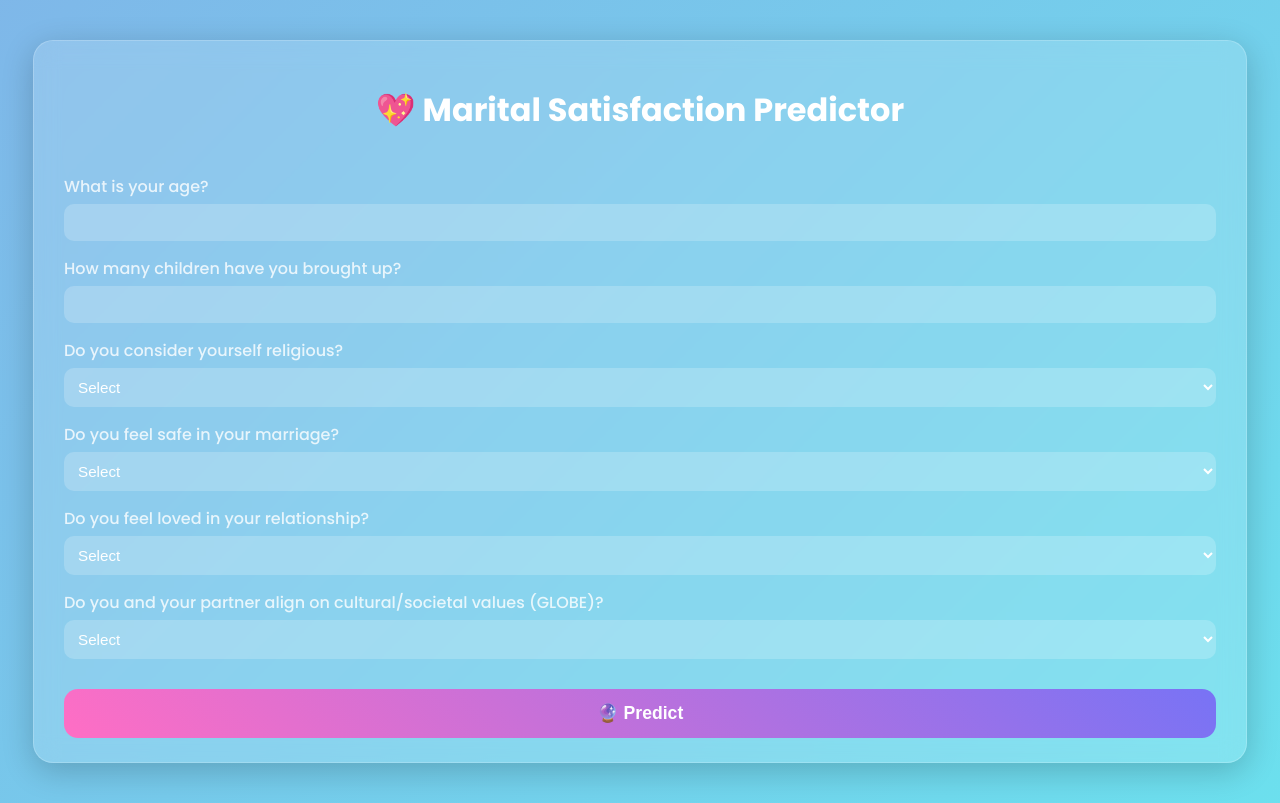
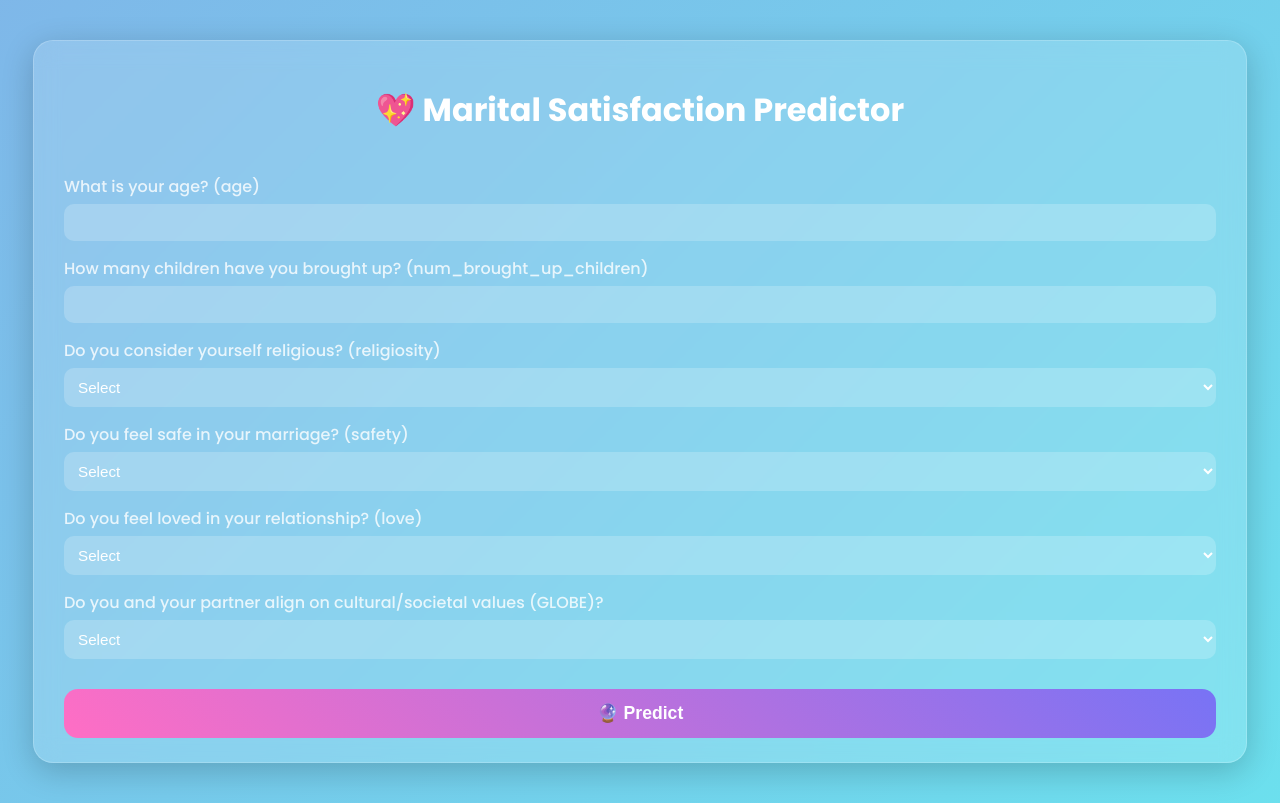
Before and after one commit to weida0715/MLOPs-Data-Mining-Project, a Flask app: page / in a window 1280 px wide. Shown: the top 803 px of the page. Run offline with Flask 3, Linux system fonts and the light colour scheme; parts of the project's set-up code (start-up, migrations or seed data) failed here and were passed over.

Commit message:
Flask demo 2

```diff
--- a/templates/marital_satisfaction.html
+++ b/templates/marital_satisfaction.html
@@ -11,38 +11,56 @@
       <div class="glassmorphic-card">
         <h1>💖 Marital Satisfaction Predictor</h1>
         <form method="POST">
-          <label>What is your age?</label>
+          <label>What is your age? (age)</label>
           <input type="number" name="age" step="1" required value="{{ request.form.age or '' }}" />
 
-          <label>How many children have you brought up?</label>
+          <label>How many children have you brought up? (num_brought_up_children)</label>
           <input type="number" name="num_brought_up_children" required value="{{ request.form.num_brought_up_children or '' }}" />
 
-          <label>Do you consider yourself religious?</label>
+          <label>Do you consider yourself religious? (religiosity)</label>
           <select name="religiosity" required>
             <option value="" disabled {% if request.form.religiosity is not defined %}selected{% endif %}>Select</option>
-            <option value="1" {% if request.form.religiosity == '1' %}selected{% endif %}>Yes</option>
-            <option value="0" {% if request.form.religiosity == '0' %}selected{% endif %}>No</option>
+            <option value="1" {% if request.form.religiosity == '1' %}selected{% endif %}>1 - Strongly Disagree</option>
+            <option value="2" {% if request.form.religiosity == '2' %}selected{% endif %}>2 - Disagree</option>
+            <option value="3" {% if request.form.religiosity == '3' %}selected{% endif %}>3 - Somewhat Disagree</option>
+            <option value="4" {% if request.form.religiosity == '4' %}selected{% endif %}>4 - Neutral</option>
+            <option value="5" {% if request.form.religiosity == '5' %}selected{% endif %}>5 - Somewhat Agree</option>
+            <option value="6" {% if request.form.religiosity == '6' %}selected{% endif %}>6 - Agree</option>
+            <option value="7" {% if request.form.religiosity == '7' %}selected{% endif %}>7 - Strongly Agree</option>
           </select>
 
-          <label>Do you feel safe in your marriage?</label>
+          <label>Do you feel safe in your marriage? (safety)</label>
           <select name="safety" required>
             <option value="" disabled {% if request.form.safety is not defined %}selected{% endif %}>Select</option>
-            <option value="1" {% if request.form.safety == '1' %}selected{% endif %}>Yes</option>
-            <option value="0" {% if request.form.safety == '0' %}selected{% endif %}>No</option>
+            <option value="1" {% if request.form.safety == '1' %}selected{% endif %}>1 - Strongly Disagree</option>
+            <option value="2" {% if request.form.safety == '2' %}selected{% endif %}>2 - Disagree</option>
+            <option value="3" {% if request.form.safety == '3' %}selected{% endif %}>3 - Somewhat Disagree</option>
+            <option value="4" {% if request.form.safety == '4' %}selected{% endif %}>4 - Neutral</option>
+            <option value="5" {% if request.form.safety == '5' %}selected{% endif %}>5 - Somewhat Agree</option>
+            <option value="6" {% if request.form.safety == '6' %}selected{% endif %}>6 - Agree</option>
+            <option value="7" {% if request.form.safety == '7' %}selected{% endif %}>7 - Strongly Agree</option>
           </select>
 
-          <label>Do you feel loved in your relationship?</label>
+          <label>Do you feel loved in your relationship? (love)</label>
           <select name="love" required>
             <option value="" disabled {% if request.form.love is not defined %}selected{% endif %}>Select</option>
-            <option value="1" {% if request.form.love == '1' %}selected{% endif %}>Yes</option>
-            <option value="0" {% if request.form.love == '0' %}selected{% endif %}>No</option>
+            <option value="1" {% if request.form.love == '1' %}selected{% endif %}>1 - Strongly Disagree</option>
+            <option value="2" {% if request.form.love == '2' %}selected{% endif %}>2 - Disagree</option>
+            <option value="3" {% if request.form.love == '3' %}selected{% endif %}>3 - Neutral</option>
+            <option value="4" {% if request.form.love == '4' %}selected{% endif %}>4 - Agree</option>
+            <option value="5" {% if request.form.love == '5' %}selected{% endif %}>5 - Strongly Agree</option>
           </select>
 
           <label>Do you and your partner align on cultural/societal values (GLOBE)?</label>
           <select name="globe" required>
             <option value="" disabled {% if request.form.globe is not defined %}selected{% endif %}>Select</option>
-            <option value="1" {% if request.form.globe == '1' %}selected{% endif %}>Yes</option>
-            <option value="0" {% if request.form.globe == '0' %}selected{% endif %}>No</option>
+            <option value="1" {% if request.form.globe == '1' %}selected{% endif %}>1 - Strongly Disagree</option>
+            <option value="2" {% if request.form.globe == '2' %}selected{% endif %}>2 - Disagree</option>
+            <option value="3" {% if request.form.globe == '3' %}selected{% endif %}>3 - Somewhat Disagree</option>
+            <option value="4" {% if request.form.globe == '4' %}selected{% endif %}>4 - Neutral</option>
+            <option value="5" {% if request.form.globe == '5' %}selected{% endif %}>5 - Somewhat Agree</option>
+            <option value="6" {% if request.form.globe == '6' %}selected{% endif %}>6 - Agree</option>
+            <option value="7" {% if request.form.globe == '7' %}selected{% endif %}>7 - Strongly Agree</option>
           </select>
 
           <button type="submit">🔮 Predict</button>
```
